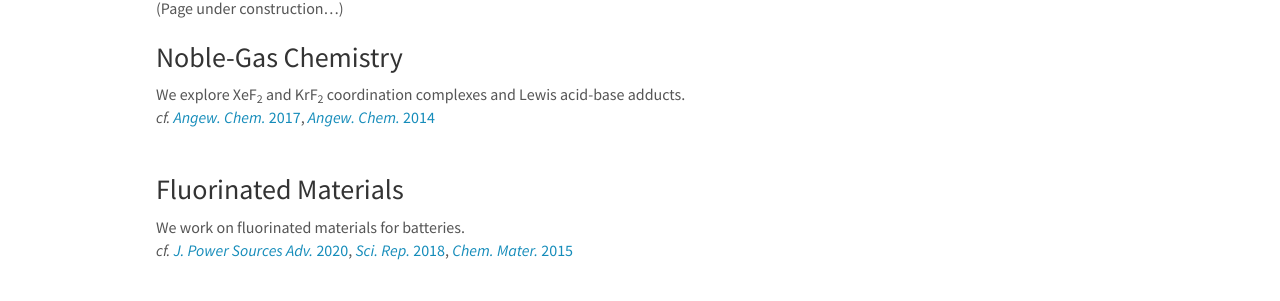
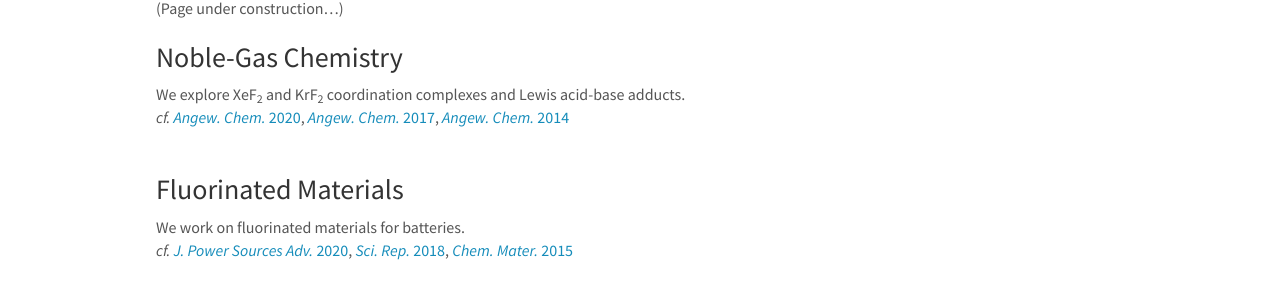
Before and after one commit to eccl-jsi/eccl-jsi.github.io, a Jekyll site: the page built from _pages/research.md, in a window 1280 px wide and 979 px high. Shown: the part 208-509 px from the top of the window. Built offline with Jekyll 4.4.1, drawn with Linux system fonts in a browser that asks for light colours; nearby versions of some CDN libraries.

Commit message:
Update research.md

```diff
--- a/_pages/research.md
+++ b/_pages/research.md
@@ -14,7 +14,7 @@ We are exploring chemistry under extreme conditions of high pressure in GPa rang
 
 ### Noble-Gas Chemistry
 We explore XeF<sub>2</sub> and KrF<sub>2</sub> coordination complexes and Lewis acid-base adducts.
-<br>*cf.* [*Angew. Chem.* 2017](http://dx.doi.org/10.1002/anie.201611534), [*Angew. Chem.* 2014](http://dx.doi.org/10.1002/anie.201406404)
+<br>*cf.* [*Angew. Chem.* 2020](#publications), [*Angew. Chem.* 2017](http://dx.doi.org/10.1002/anie.201611534), [*Angew. Chem.* 2014](http://dx.doi.org/10.1002/anie.201406404)
 <br>
 <br>
 
```
